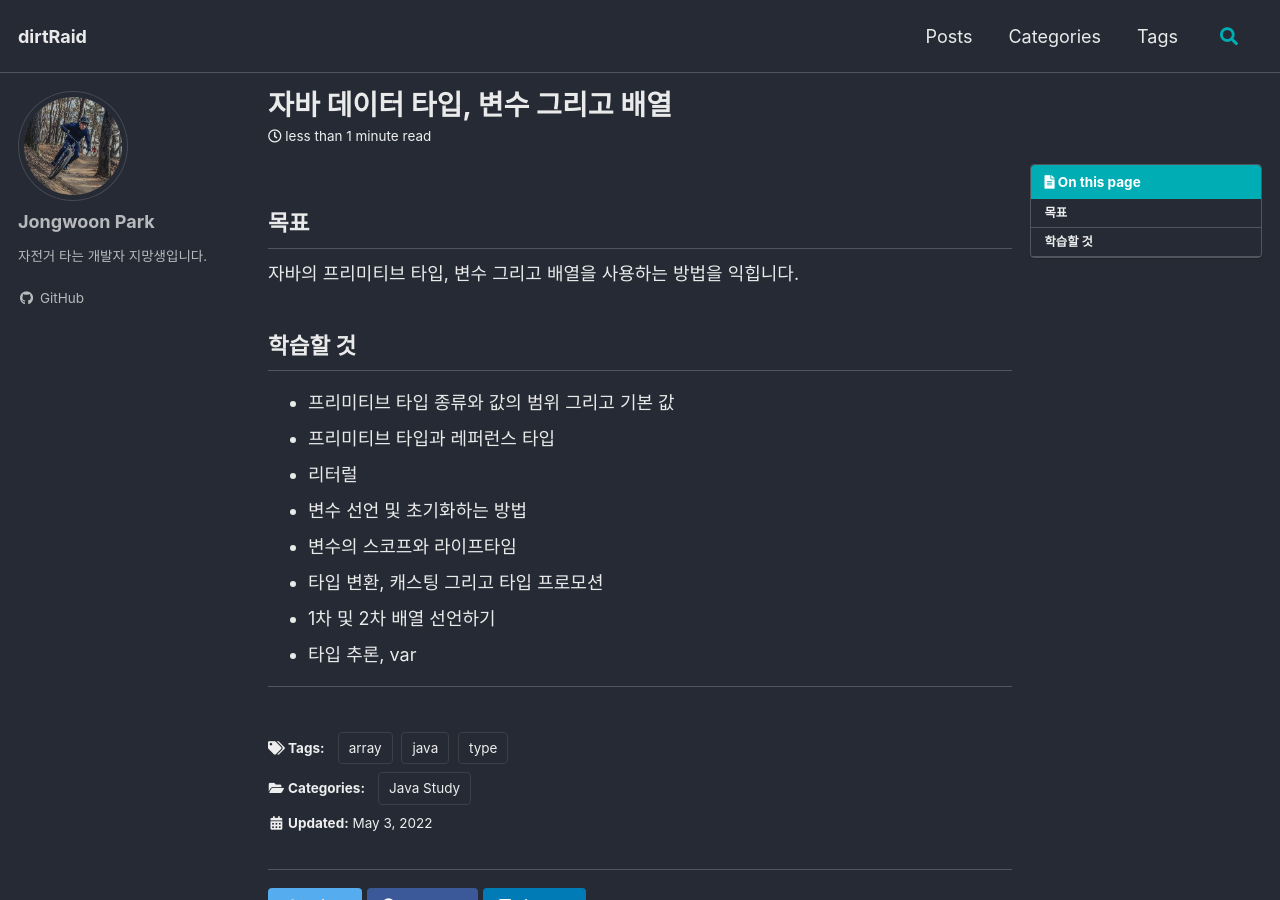
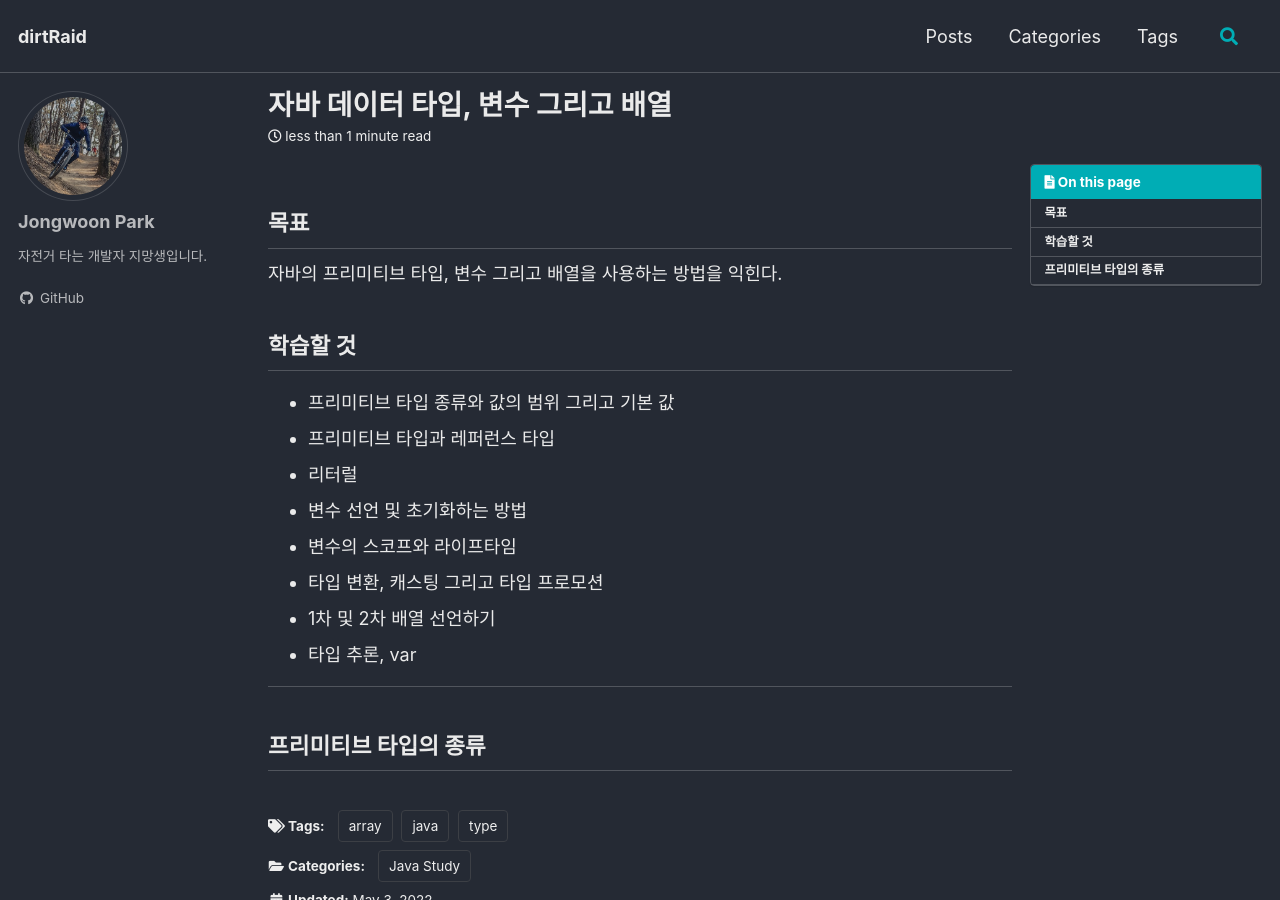
Before and after one commit to nortiz1349/dirtRaid, a Jekyll site: the page built from _posts/2022-05-03-javaStudy_week2.md, in a window 1280 px wide and 900 px high. Built offline with Jekyll 4.4.1, drawn with Linux system fonts in a browser that asks for light colours; cached includes are drawn as plain includes; some web fonts are replaced.

Commit message:
자바스터디 2주차 포스팅 테스트 커밋

```diff
--- a/_posts/2022-05-03-javaStudy_week2.md
+++ b/_posts/2022-05-03-javaStudy_week2.md
@@ -1,6 +1,6 @@
 ---
 title: "자바 데이터 타입, 변수 그리고 배열"
-excerpt: 자바의 프리미티브 타입, 변수 그리고 배열을 사용하는 방법을 익힙니다.
+excerpt: 자바의 프리미티브 타입, 변수 그리고 배열을 사용하는 방법
 excerpt_separator: "<!--more-->"
 categories:
   - Java Study
@@ -16,7 +16,7 @@ date: 2022-05-03
 
 ## 목표
 
-자바의 프리미티브 타입, 변수 그리고 배열을 사용하는 방법을 익힙니다.
+자바의 프리미티브 타입, 변수 그리고 배열을 사용하는 방법을 익힌다.
 
 ## 학습할 것
 
@@ -30,3 +30,5 @@ date: 2022-05-03
 - 타입 추론, var
 
 ---
+
+## 프리미티브 타입의 종류
```
